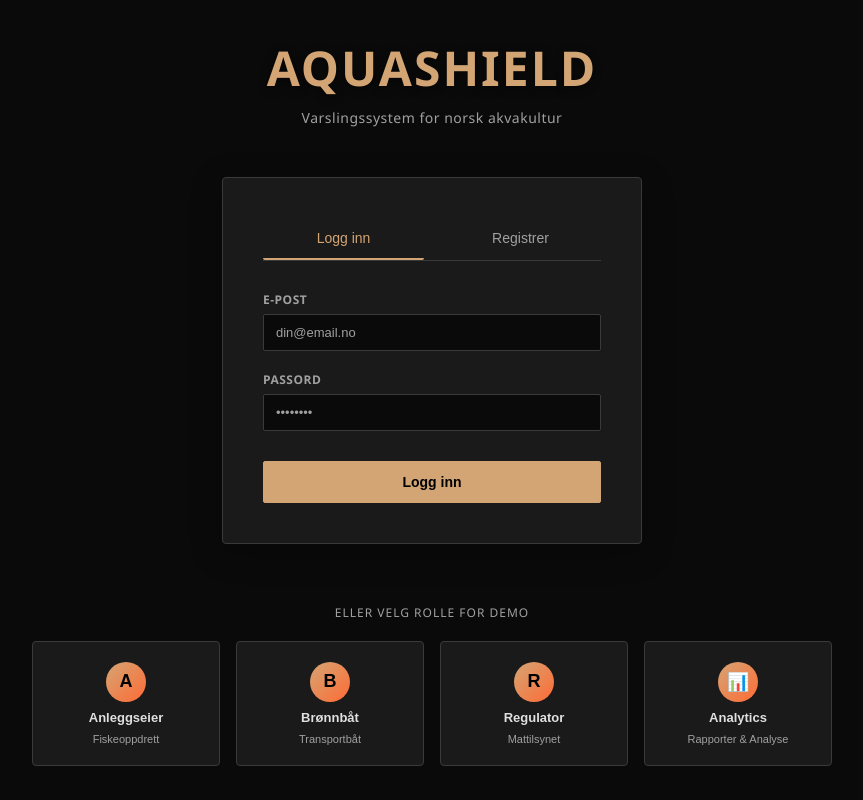
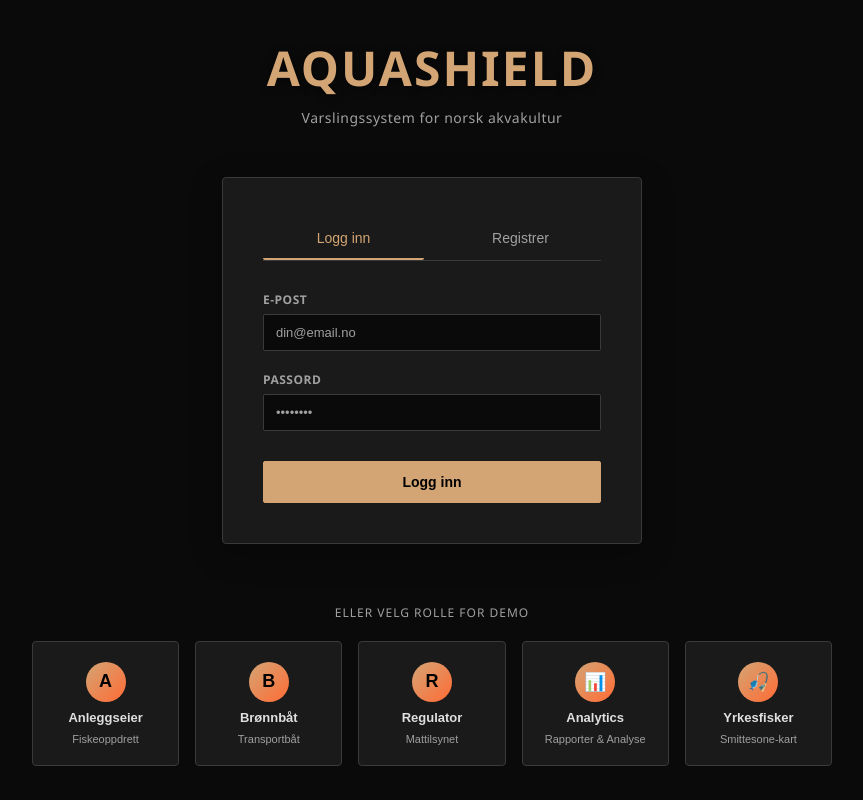
Before and after one commit to jernjan/aqua-shield-0.1, a React (Vite) app in the folder client/: page / in a window 1280 px wide. Shown: the whole page, without its empty margins (208-1071 px from the left). Built offline with nearby package versions, Linux system fonts and the light colour scheme.

Commit message:
Feature: Add Fisher demo button to login page

```diff
--- a/client/src/pages/Login.jsx
+++ b/client/src/pages/Login.jsx
@@ -174,6 +174,15 @@ function Login({ onLogin, onMVPLogin }) {
           <div className={styles.roleLabel}>Analytics</div>
           <div className={styles.roleDesc}>Rapporter & Analyse</div>
         </button>
+
+        <button
+          onClick={() => onMVPLogin('fisher')}
+          className={styles.roleBtn}
+        >
+          <div className={styles.roleIcon}>🎣</div>
+          <div className={styles.roleLabel}>Yrkesfisker</div>
+          <div className={styles.roleDesc}>Smittesone-kart</div>
+        </button>
       </div>
     </div>
   );
```
